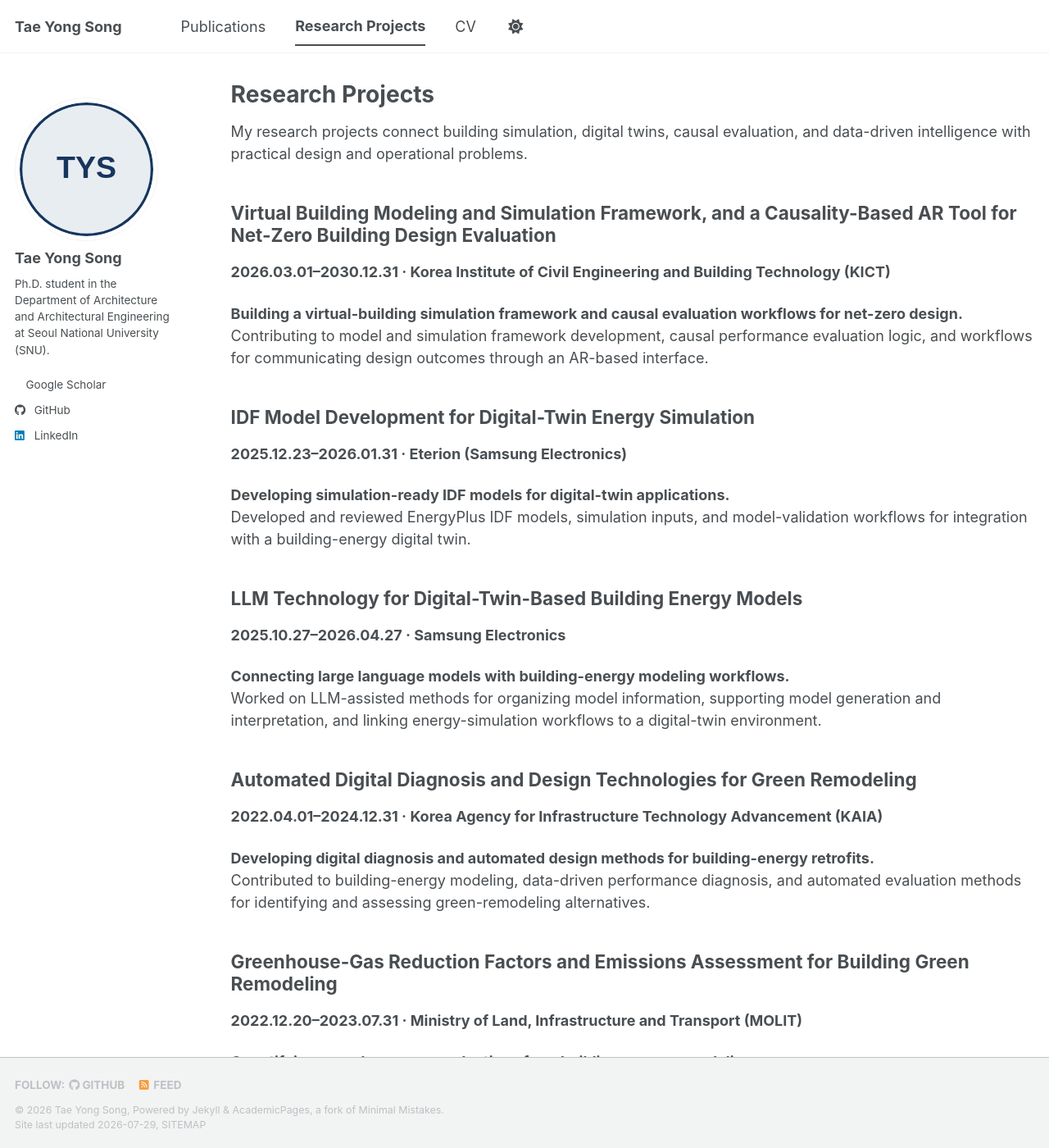
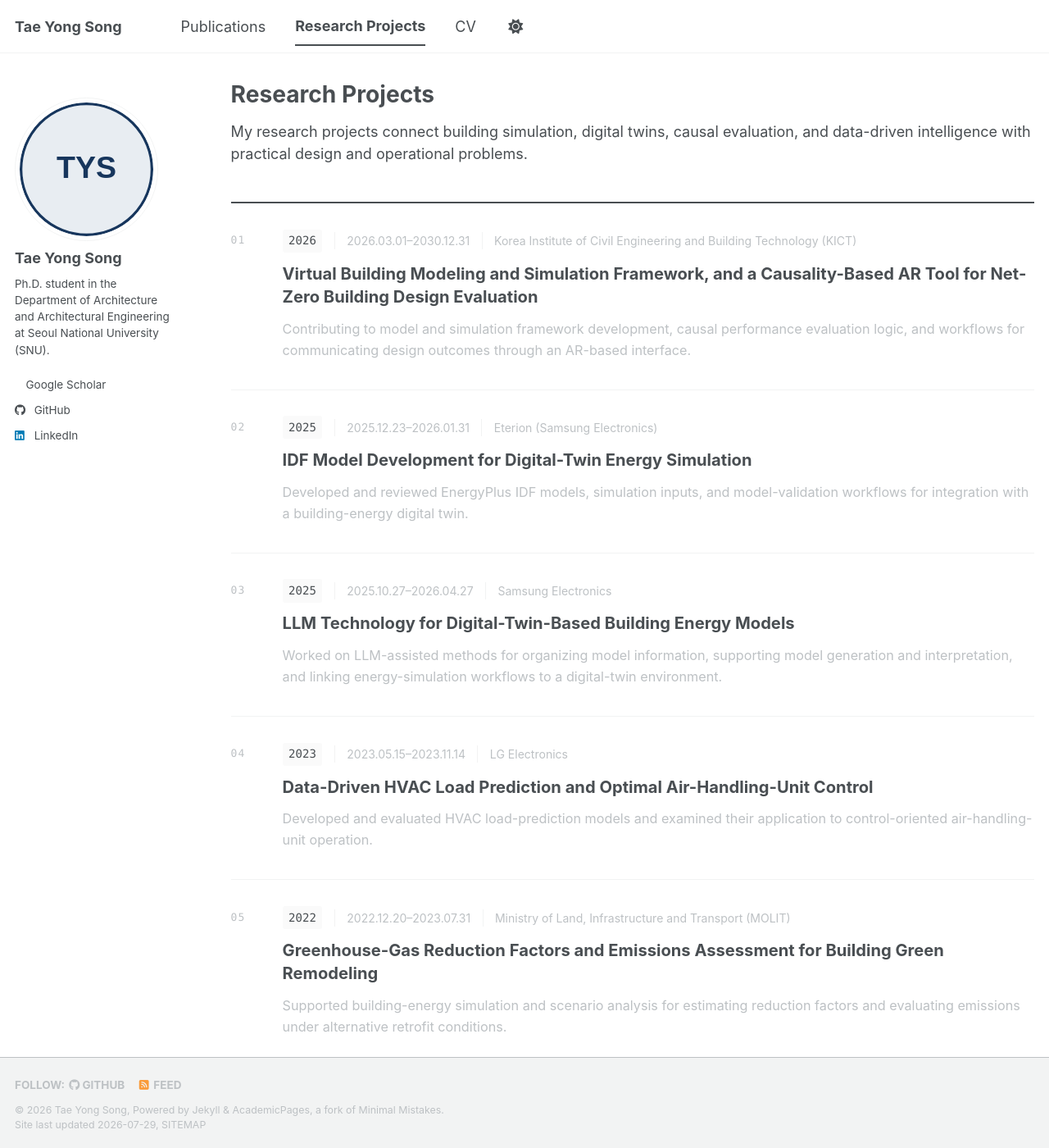
Before and after one commit to taeyong-song/taeyong-song.github.io, a Jekyll site: the page built from _pages/research-projects.md, in a window 1280 px wide and 1400 px high. Shown: the whole window at 82% size. Built offline with Jekyll 4.4.1, drawn with Linux system fonts in a browser that asks for light colours; a style sheet for code colours, icons or effects is not loaded; some of the changed text lies outside the part shown.

Commit message:
Improve research project hierarchy

```diff
--- a/_data/profile.yml
+++ b/_data/profile.yml
@@ -76,6 +76,7 @@ publications:
 
 projects:
   - title: Virtual Building Modeling and Simulation Framework, and a Causality-Based AR Tool for Net-Zero Building Design Evaluation
+    sort_date: 2026-03-01
     period: 2026.03.01–2030.12.31
     sponsor: Korea Institute of Civil Engineering and Building Technology (KICT)
     summary: Building a virtual-building simulation framework and causal evaluation workflows for net-zero design.
@@ -83,6 +84,7 @@ projects:
     image:
 
   - title: IDF Model Development for Digital-Twin Energy Simulation
+    sort_date: 2025-12-23
     period: 2025.12.23–2026.01.31
     sponsor: Eterion (Samsung Electronics)
     summary: Developing simulation-ready IDF models for digital-twin applications.
@@ -90,6 +92,7 @@ projects:
     image:
 
   - title: LLM Technology for Digital-Twin-Based Building Energy Models
+    sort_date: 2025-10-27
     period: 2025.10.27–2026.04.27
     sponsor: Samsung Electronics
     summary: Connecting large language models with building-energy modeling workflows.
@@ -97,6 +100,7 @@ projects:
     image:
 
   - title: Automated Digital Diagnosis and Design Technologies for Green Remodeling
+    sort_date: 2022-04-01
     period: 2022.04.01–2024.12.31
     sponsor: Korea Agency for Infrastructure Technology Advancement (KAIA)
     summary: Developing digital diagnosis and automated design methods for building-energy retrofits.
@@ -104,6 +108,7 @@ projects:
     image:
 
   - title: Greenhouse-Gas Reduction Factors and Emissions Assessment for Building Green Remodeling
+    sort_date: 2022-12-20
     period: 2022.12.20–2023.07.31
     sponsor: Ministry of Land, Infrastructure and Transport (MOLIT)
     summary: Quantifying greenhouse-gas reductions from building green-remodeling measures.
@@ -111,6 +116,7 @@ projects:
     image:
 
   - title: Data-Driven HVAC Load Prediction and Optimal Air-Handling-Unit Control
+    sort_date: 2023-05-15
     period: 2023.05.15–2023.11.14
     sponsor: LG Electronics
     summary: Developing data-driven load prediction for optimal AHU operation.
--- a/_pages/research-projects.md
+++ b/_pages/research-projects.md
@@ -6,20 +6,26 @@ author_profile: true
 ---
 
 {% assign profile = site.data.profile %}
+{% assign sorted_projects = profile.projects | sort: "sort_date" | reverse %}
 
 My research projects connect building simulation, digital twins, causal evaluation, and data-driven intelligence with practical design and operational problems.
 
-{% for project in profile.projects %}
-<article class="research-project-entry" markdown="1">
-{% if project.image %}
-<img src="{{ project.image }}" alt="{{ project.title }}">
-{% endif %}
-
-## {{ project.title }}
-
-**{{ project.period }} · {{ project.sponsor }}**
-
-**{{ project.summary }}**
-{{ project.description }}
-</article>
+<div class="research-project-list">
+{% for project in sorted_projects %}
+  <article class="research-project-record">
+    <div class="research-project-record__index">0{{ forloop.index }}</div>
+    <div class="research-project-record__body">
+      <div class="research-project-record__meta">
+        <span class="research-project-record__year">{{ project.sort_date | slice: 0, 4 }}</span>
+        <span>{{ project.period }}</span>
+        <span>{{ project.sponsor }}</span>
+      </div>
+      <h2 class="research-project-record__title">{{ project.title }}</h2>
+      <p class="research-project-record__description">{{ project.description }}</p>
+      {% if project.image %}
+      <img class="research-project-record__image" src="{{ project.image }}" alt="{{ project.title }}">
+      {% endif %}
+    </div>
+  </article>
 {% endfor %}
+</div>
--- a/assets/css/main.scss
+++ b/assets/css/main.scss
@@ -246,3 +246,87 @@
     width: max-content;
   }
 }
+
+/* Research projects: chronological numbered records */
+.research-project-list {
+  margin-top: 2.5rem;
+  border-top: 2px solid var(--global-text-color);
+}
+
+.research-project-record {
+  display: grid;
+  grid-template-columns: 2.5rem minmax(0, 1fr);
+  gap: 1rem;
+  padding: 1.75rem 0 1.9rem;
+  border-bottom: 1px solid var(--global-border-color);
+}
+
+.research-project-record__index {
+  padding-top: 0.2rem;
+  color: var(--global-text-color-light);
+  font-family: $monospace;
+  font-size: 0.72rem;
+  letter-spacing: 0.08em;
+}
+
+.research-project-record__meta {
+  display: flex;
+  flex-wrap: wrap;
+  gap: 0.45rem 0.8rem;
+  align-items: center;
+  margin-bottom: 0.65rem;
+  color: var(--global-text-color-light);
+  font-size: 0.78rem;
+}
+
+.research-project-record__meta span + span {
+  padding-left: 0.8rem;
+  border-left: 1px solid var(--global-border-color);
+}
+
+.research-project-record__year {
+  padding: 0.2rem 0.42rem;
+  border-radius: 3px;
+  background: var(--global-code-background-color);
+  color: var(--global-text-color);
+  font-family: $monospace;
+}
+
+.research-project-record__title {
+  margin: 0 0 0.7rem;
+  padding: 0;
+  border: 0;
+  font-size: 1.12rem;
+  line-height: 1.4;
+}
+
+.research-project-record__description {
+  max-width: 52rem;
+  margin: 0 !important;
+  color: var(--global-text-color-light);
+  font-size: 0.9rem !important;
+  font-weight: 400;
+  line-height: 1.6;
+}
+
+.research-project-record__image {
+  width: 100%;
+  margin-top: 1.15rem;
+  border-radius: 4px;
+}
+
+@media screen and (max-width: 599px) {
+  .research-project-record {
+    grid-template-columns: 1fr;
+    gap: 0.5rem;
+  }
+
+  .research-project-record__meta {
+    display: grid;
+  }
+
+  .research-project-record__meta span + span {
+    padding-left: 0;
+    border-left: 0;
+  }
+}
```
